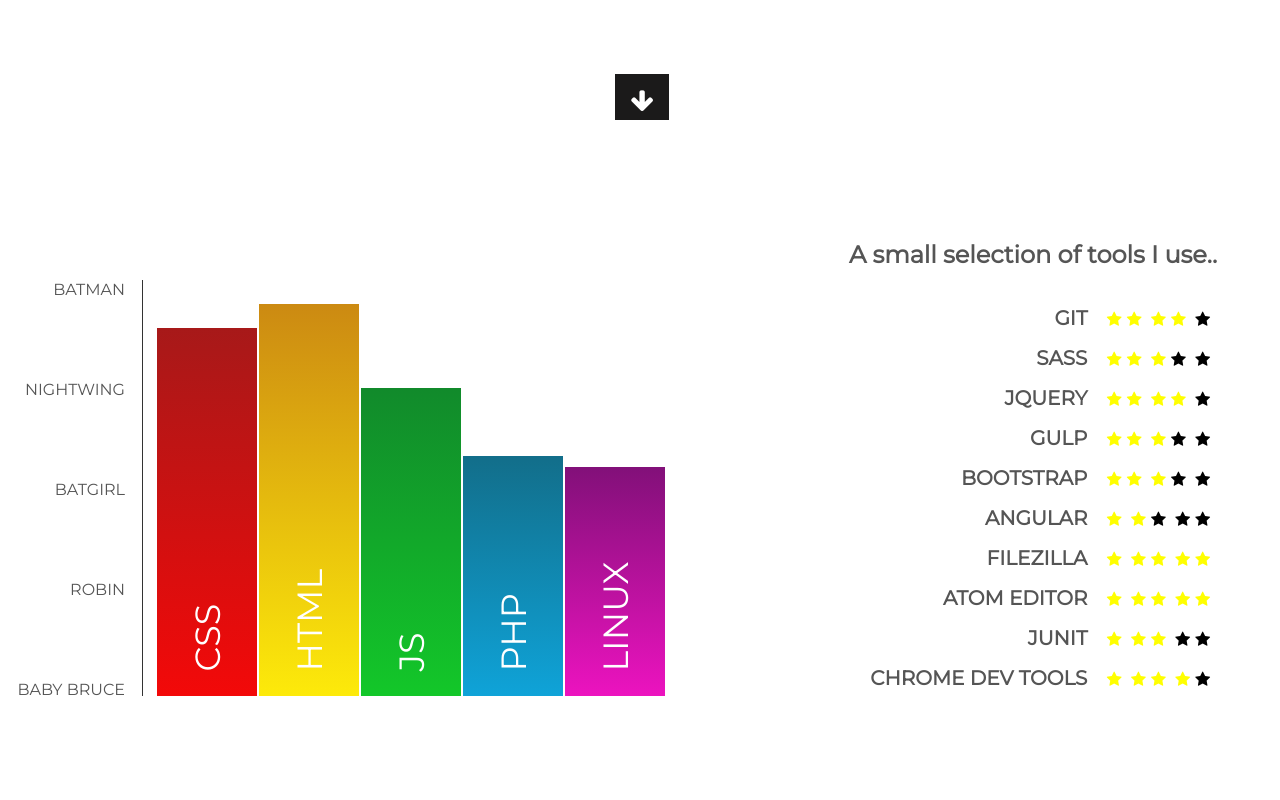
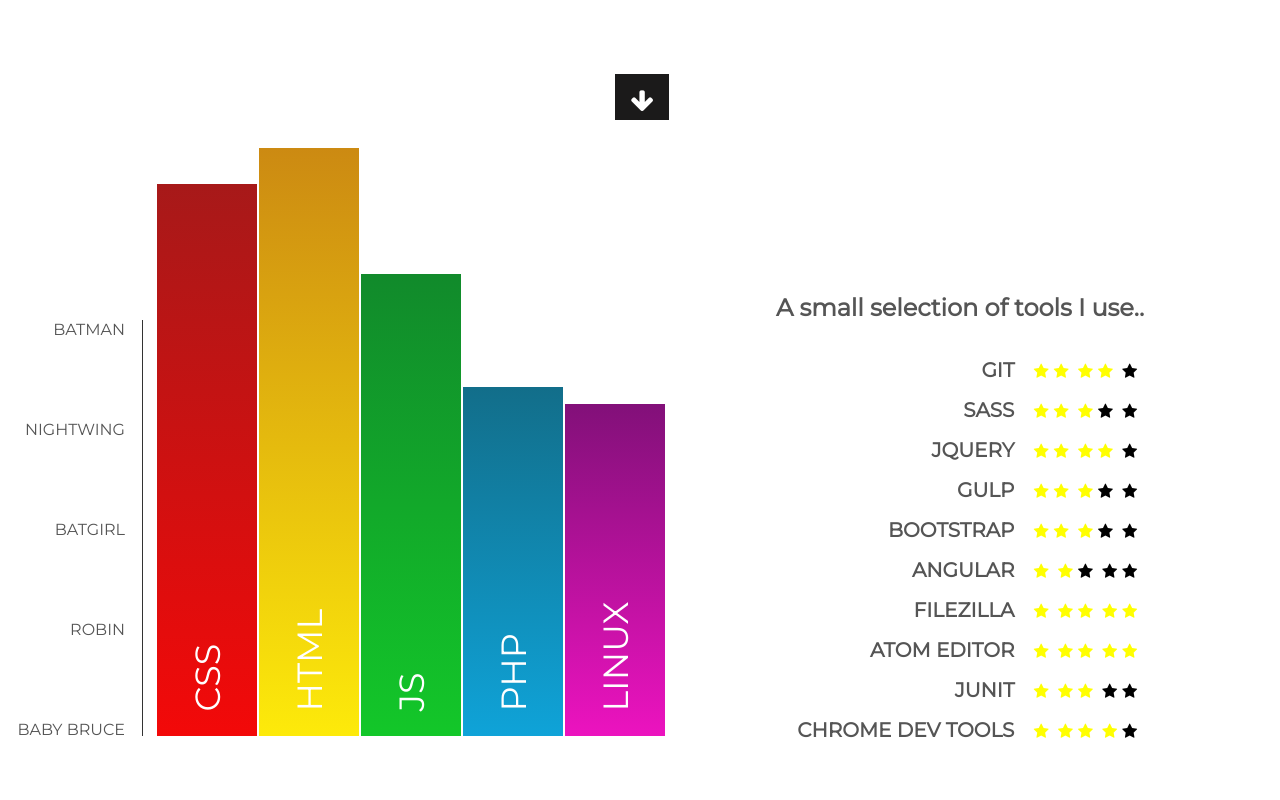
Before and after one commit to davidnorminton/davenorm, a plain HTML site: page index.html in a window 1280 px wide. Shown: the part 1480-2280 px from the top of the page. Drawn offline with nearby package versions, Linux system fonts and the light colour scheme.

Commit message:
centered skilld section

```diff
--- a/css/style.css
+++ b/css/style.css
@@ -14,9 +14,11 @@
 }
 .left {
     float : left;
+    width : 50%;
 }
 .right {
     float : right;
+    width : 50%;
 }
 a {
     text-decoration: none;
@@ -277,9 +279,7 @@
     list-style: none;
     position: relative;
     display: inline-block;
-    margin: 160px 0;
     float : left;
-
 }
 .level-side {
     height : 100%;
@@ -306,11 +306,9 @@
     text-align: left;
 }
 .tools {
-    height: 100vh;
     min-width: 400px;
     width: calc(100% - 670px);
     float: left;
-    padding-top: 100px;
 }
 .tools h2 {
     text-align : center;
--- a/js/scripts.js
+++ b/js/scripts.js
@@ -11,6 +11,8 @@
     var frontpage = $('#front-page');
     // centre about area on front page
     var windowHeight = $(window).height();
+    // get window width
+    var windowWidth = $(window).width();
     // make front page correct height to fit browser
     frontpage.css('height', windowHeight);
     // give projects 100% height of screen
@@ -20,6 +22,23 @@
     // calc padding
     padd = (windowHeight - aboutWrapperHeight) / 2;
     $('.box-wrapper').css('padding-top', padd);
+    // skills section chart and tools add padding to top
+    // first tools
+    var tools = $('.tools');
+    var toolsHeight = tools.outerHeight();
+    var toolsPadd = (windowHeight - toolsHeight) /2;
+    // tools also needs padding at side
+    var toolsWidth = tools.width();
+    // tools is inside right div so get width of this
+    var rightDivWidth = $('.right').width();
+    var rightDivPadd = (rightDivWidth - toolsWidth) / 2;
+
+    tools.css({'padding-top': toolsPadd, 'padding-left' : rightDivPadd, 'padding-right' : rightDivPadd});
+    // now chart
+    var chart = $('.chart');
+    var chartHeight = chart.outerHeight();
+    var chartPadd = (windowHeight - chartHeight) /2;
+    chart.css('padding-top', chartPadd);
 }
 /**
  * onload set dimensions
```
